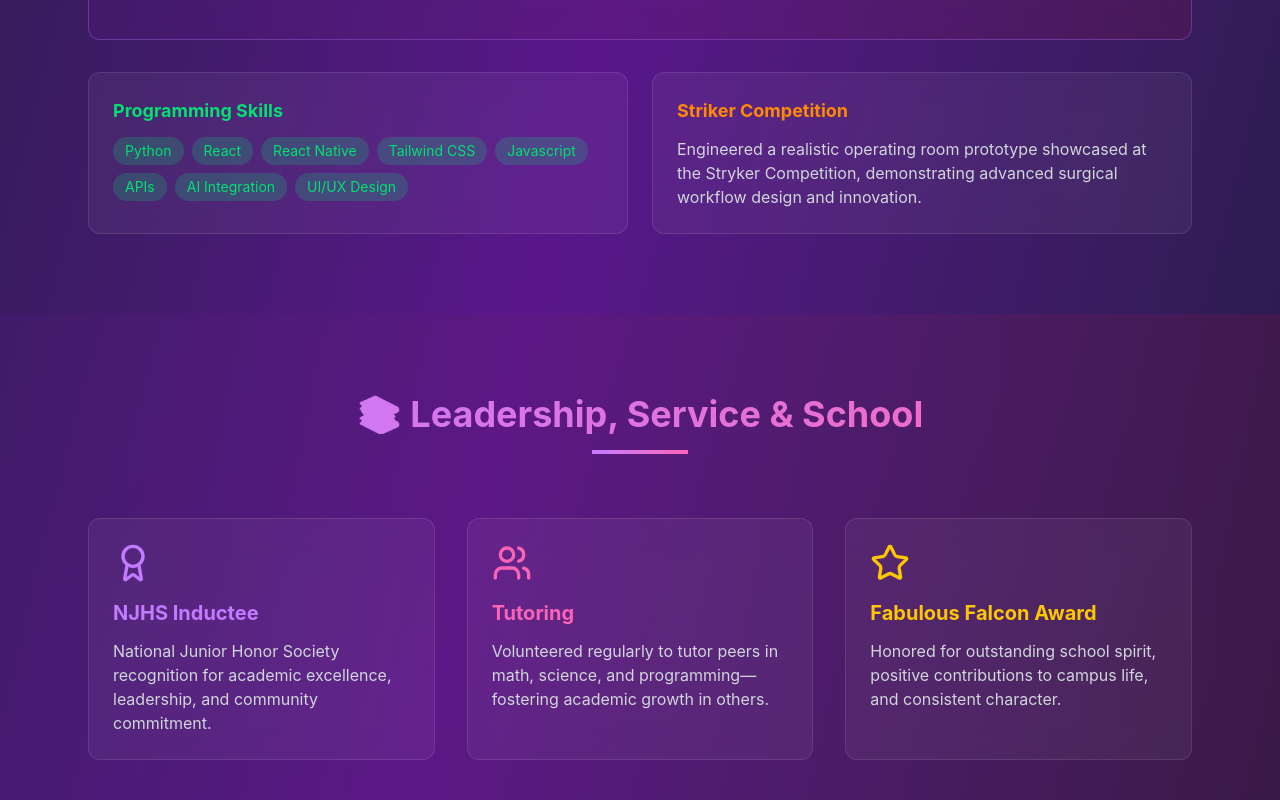
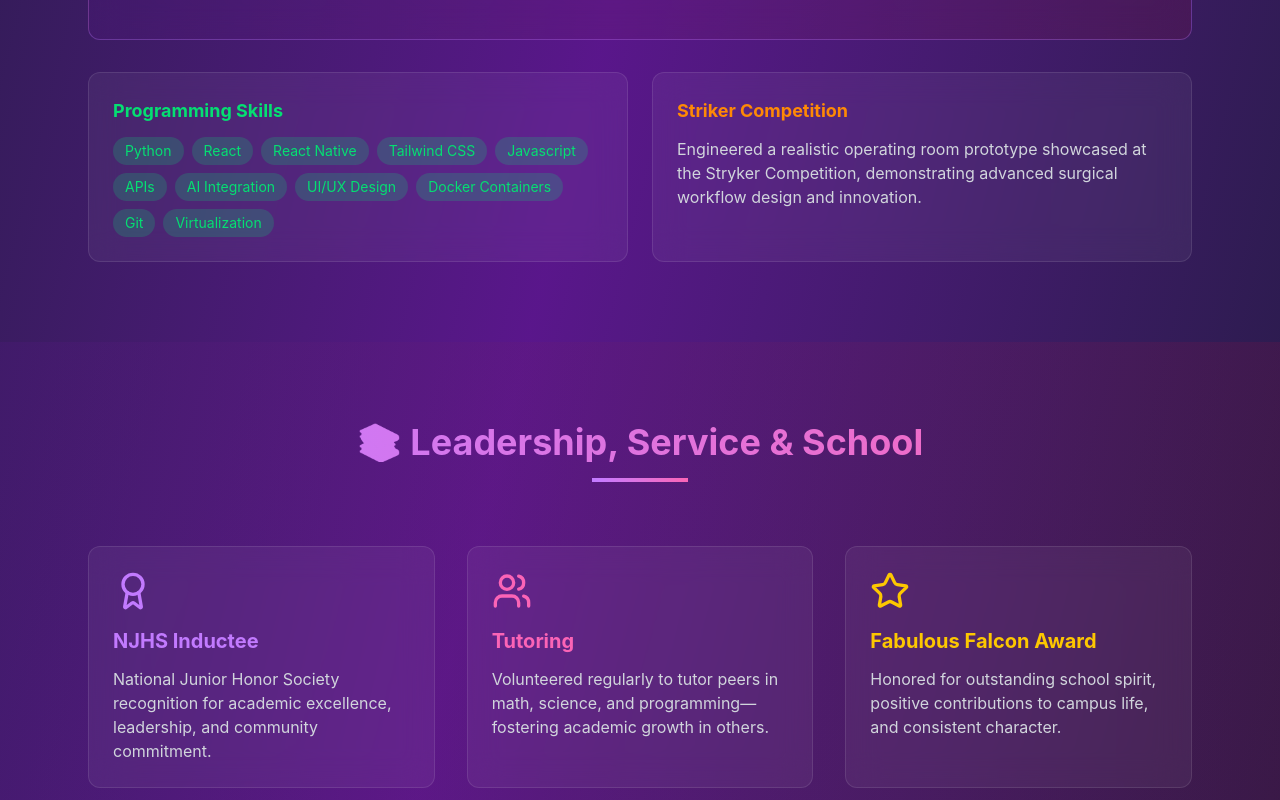
Before and after one commit to coolestcoder655/Portfolio-Project, a React (Vite) app: page / in a window 1280 px wide. Shown: the part 2720-3520 px from the top of the page. Built offline with nearby package versions, Linux system fonts and the light colour scheme; no server answers; the database is empty.

Commit message:
feat: add new skills to TechSection including Docker, Git, and Virtualization

```diff
--- a/src/components/TechSection.tsx
+++ b/src/components/TechSection.tsx
@@ -131,6 +131,9 @@ const TechSection = ({
                   "APIs",
                   "AI Integration",
                   "UI/UX Design",
+                  "Docker Containers",
+                  "Git",
+                  "Virtualization",
                 ].map((skill) => (
                   <span
                     key={skill}
```
